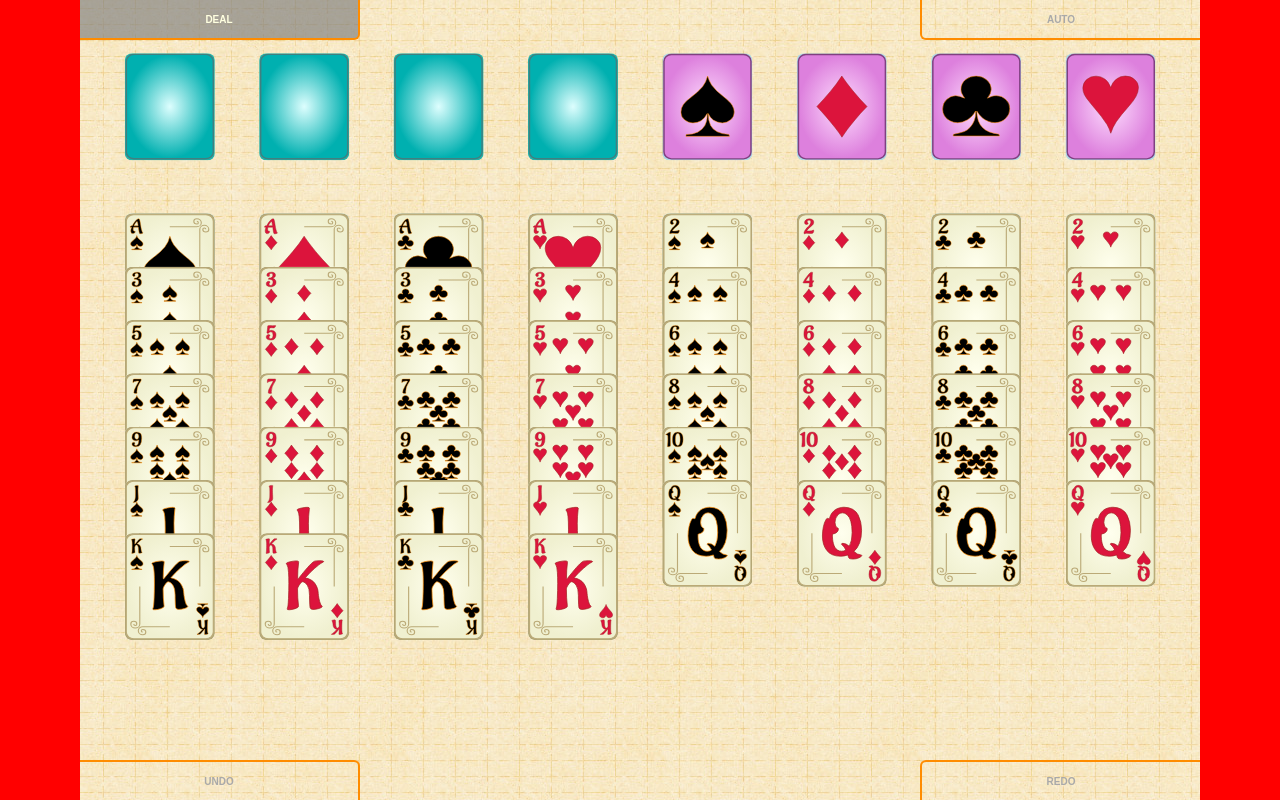
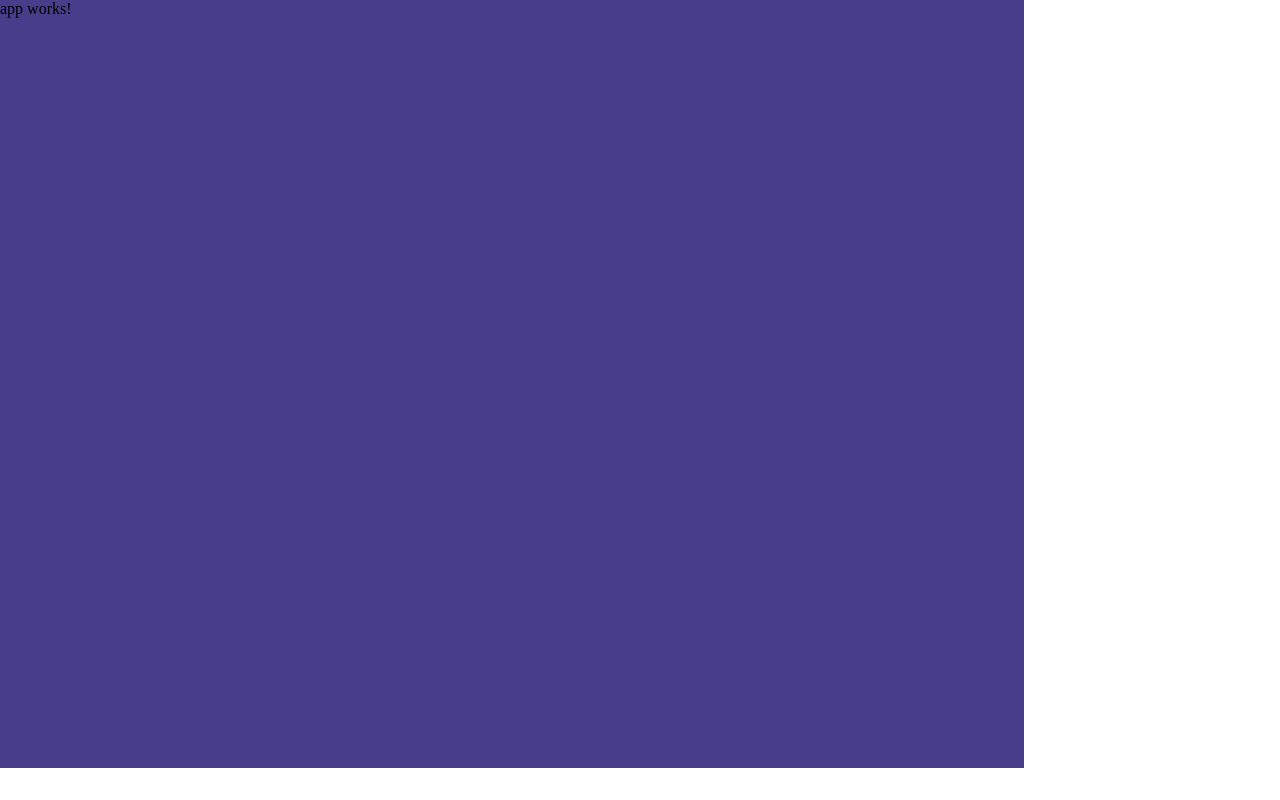
Before and after one commit to constf1/angular-freecell-demo, an Angular app: page / in a window 1280 px wide. Built offline with nearby package versions, Linux system fonts and the light colour scheme.

Commit message:
3 files modified, 1 added, 1 deleted

```diff
--- a/src/app/app.component.html
+++ b/src/app/app.component.html
@@ -1,13 +1,3 @@
-<div class="main" #mainRef>
-  <app-ratio-keeper [width]="width" [height]="height" [ratio]="7/5">
-    <app-freecell [layout]="layout" [game]="game" (lineChange)="onLineChange($event)">
-      <button class="freecell top-left" (click)="onDeal()">DEAL</button>
-      <button class="freecell top-right" [disabled]="!nextMove" (click)="onAuto()"
-        [style.height.%]="100 * 0.75 * layout.deltaHeight / layout.height"
-      >AUTO</button>
-      <button class="freecell bottom-left" [disabled]="!history.canUndo" (click)="onUndo()">UNDO</button>
-      <button class="freecell bottom-right" [disabled]="!history.canRedo" (click)="onRedo()">REDO</button>
-    </app-freecell>
-  </app-ratio-keeper>
-  {{name + history.toURI()}}
+<div class="board">
+  app works!
 </div>
--- a/src/app/app.component.scss
+++ b/src/app/app.component.scss
@@ -1,73 +1,11 @@
-div.main {
+div.board {
   position: relative;
-  width: 100%;
-  height: 100%;
-  background-color: red;
+  width: 1024px;
+  height: 768px;
+  background-color: darkslateblue;
   overflow: hidden;
+
+  background-size: 100% 100%;
+  background-repeat: no-repeat;
+  background-image: url('../assets/board.png');
 }
-
-$border-r: 0.6em;
-
-button.freecell {
-  position: absolute;
-  cursor: pointer;
-  color: lightyellow;
-  background-color: #808080aa;
-  border: 2px solid darkorange;
-
-  /* border-color: #FF4040; */
-  text-align: center;
-  vertical-align: middle;
-  /* transition: color .15s ease-in-out,background-color .15s ease-in-out,border-color .15s ease-in-out,box-shadow .15s ease-in-out; */
-  font-family: 'Montserrat', sans-serif;
-  font-weight: 700;
-  font-size: 10px;
-
-  width: 25%;
-  height: 5%;
-
-  &:disabled {
-    color: darkgrey;
-    background-color: transparent;
-    cursor: default;
-  }
-
-  &:active {
-    color: #ffffa0;
-    background-color: #929292e0;
-  }
-
-  &::enabled:hover {
-    color: #ffffb0;
-    background-color: #888888dd;
-  }
-
-  &.top-left {
-    top: 0;
-    left: 0;
-    border-bottom-right-radius: $border-r;
-    border-top: none;
-    border-left: none;
-  }
-  &.top-right {
-    top: 0;
-    right: 0;
-    border-bottom-left-radius: $border-r;
-    border-top: none;
-    border-right: none;
-  }
-  &.bottom-left {
-    bottom: 0;
-    left: 0;
-    border-top-right-radius: $border-r;
-    border-bottom: none;
-    border-left: none;
-  }
-  &.bottom-right {
-    bottom: 0;
-    right: 0;
-    border-top-left-radius: $border-r;
-    border-bottom: none;
-    border-right: none;
-  }
-}
--- a/src/app/app.component.ts
+++ b/src/app/app.component.ts
@@ -3,10 +3,6 @@
 import { randomIneger } from '../common/math-utils'
 import { Autoplay } from '../common/autoplay'
 
-import { FreecellComponent, LineChangeEvent } from '../freecell/freecell.component';
-import { FreecellGame } from '../freecell/freecell-game';
-import { FreecellLayout } from '../freecell/freecell-layout';
-import { FreecellHistory } from '../freecell/freecell-history';
 
 @Component({
   selector: 'my-app',
@@ -14,119 +10,20 @@
   styleUrls: [ './app.component.scss' ]
 })
 export class AppComponent implements OnInit, AfterViewInit  {
-  @ViewChild('mainRef', {static: true}) mainRef: ElementRef<HTMLElement>;
-  @ViewChild(FreecellComponent, {static: false}) freecellComponent: FreecellComponent;
+  // @ViewChild('mainRef', {static: true}) mainRef: ElementRef<HTMLElement>;
+  // @ViewChild(FreecellComponent, {static: false}) freecellComponent: FreecellComponent;
 
-  name = 'History: ';
-  width: number;
-  height: number;
-
-  game = new FreecellGame(8, 4, 4);
-  layout = new FreecellLayout(this.game);
-  history = new FreecellHistory();
-  nextMove: { source: number, destination: number } = null;
-
-  autoplay = new Autoplay(200);
-
-  @HostListener('window:resize', ['$event'])
-  onResize(event) {
-    if (this.mainRef && this.mainRef.nativeElement) {
-      this.width = this.mainRef.nativeElement.clientWidth;
-      this.height = this.mainRef.nativeElement.clientHeight;
-    }
-  }
+  // @HostListener('window:resize', ['$event'])
+  // onResize(event) {
+  //   if (this.mainRef && this.mainRef.nativeElement) {
+  //     this.width = this.mainRef.nativeElement.clientWidth;
+  //     this.height = this.mainRef.nativeElement.clientHeight;
+  //   }
+  // }
 
   ngOnInit() {
-    console.log('OnInit:', this);
-    if (this.mainRef && this.mainRef.nativeElement) {
-      this.width = this.mainRef.nativeElement.clientWidth;
-      this.height = this.mainRef.nativeElement.clientHeight;
-    }
-
-    const left = this.layout.baseStartX;
-    const width = this.layout.baseEndX - this.layout.baseStartX;
-    const top = this.layout.baseEndY + 0.25 * this.layout.deltaHeight;
-    const height = this.layout.deltaHeight * 0.5;
-
-    this.game.deal();
   }
 
   ngAfterViewInit() {
-    // console.log('AfterViewInit:', this);
-    // if (this.mainRef) {
-      // this.width = this.mainRef.nativeElement.clientWidth;
-      // this.height = this.mainRef.nativeElement.clientHeight;
-    // }
-  }
-
-  onUndo() {
-    if (this.history.canUndo) {
-      this.moveCard(this.history.lastDestination, this.history.lastSource);
-    }
-  }
-
-  onRedo() {
-    if (this.history.canRedo) {
-      this.moveCard(this.history.nextSource, this.history.nextDestination);
-    }
-  }
-
-  onDeal() {
-    const deal = randomIneger(0, 10, this.history.deal);
-    this.game.deal(deal);
-    this.history.onDeal(deal);
-    this.freecellComponent.onDeal();
-    this.onUpdate();
-  }
-
-  onAuto() {
-    this.autoplay.play(() => {
-      this.moveCard(this.nextMove.source, this.nextMove.destination);
-      return !!this.nextMove;
-    });
-  }
-
-  onLineChange(event: LineChangeEvent) {
-    // console.log('Line Change Event:', event);
-    this.autoplay.stop();
-
-    let path = ''
-    if (event.destination === undefined) {
-      path = this.game.solveFor(event.source);
-    } else {
-      path = this.game.getBestPath(event.tableau, event.destination);
-    }
-    if (path) {
-      // console.log('Path:', path.length / 2);
-      this.moveCard(path.charCodeAt(0), path.charCodeAt(1),
-        path.length > 2 || event.destination !== undefined);
-      path = path.substring(2);
-
-      if (path) {
-        this.autoplay.play(() => {
-          this.moveCard(path.charCodeAt(0), path.charCodeAt(1), path.length > 2);
-          path = path.substring(2);
-          return path.length > 0;
-        });
-      }
-    }
-  }
-
-  onUpdate() {
-    this.nextMove = null;
-    this.game.findMoves((source, destination) => {
-      if (this.game.isBase(destination)) {
-        this.nextMove = { source, destination }
-        return true;
-      }
-      return false;
-    })
-  }
-
-  moveCard(source: number, destination: number, fast: boolean = false) {
-    this.game.moveCard(source, destination);
-    this.history.onMove(source, destination);
-    this.freecellComponent.onCardMove(source, destination, fast ? 'transition_fast' : 'transition_norm');
-    this.onUpdate();
   }
 }
```
Also changed, not shown: src/assets/Artboard 5.png (deleted), src/assets/board.png (added).
